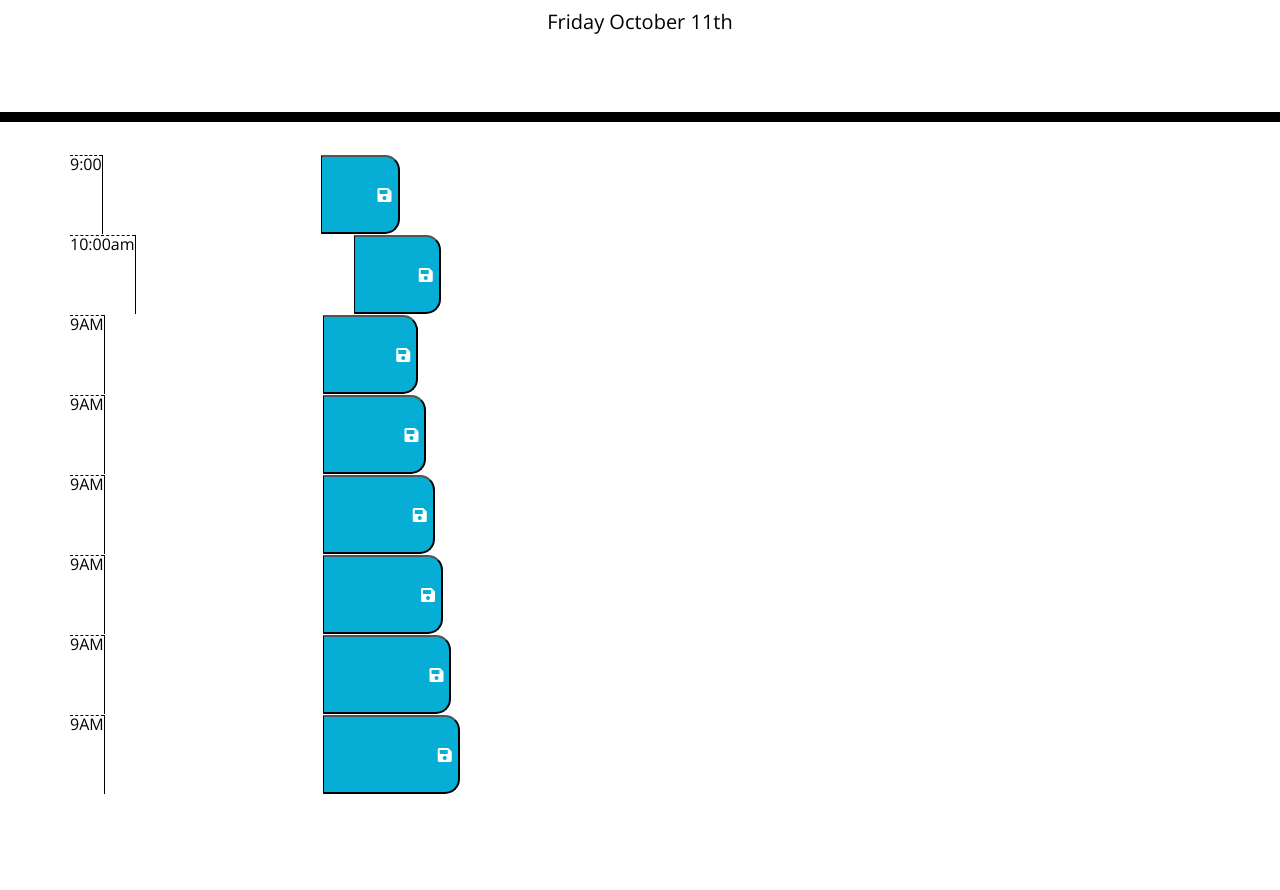
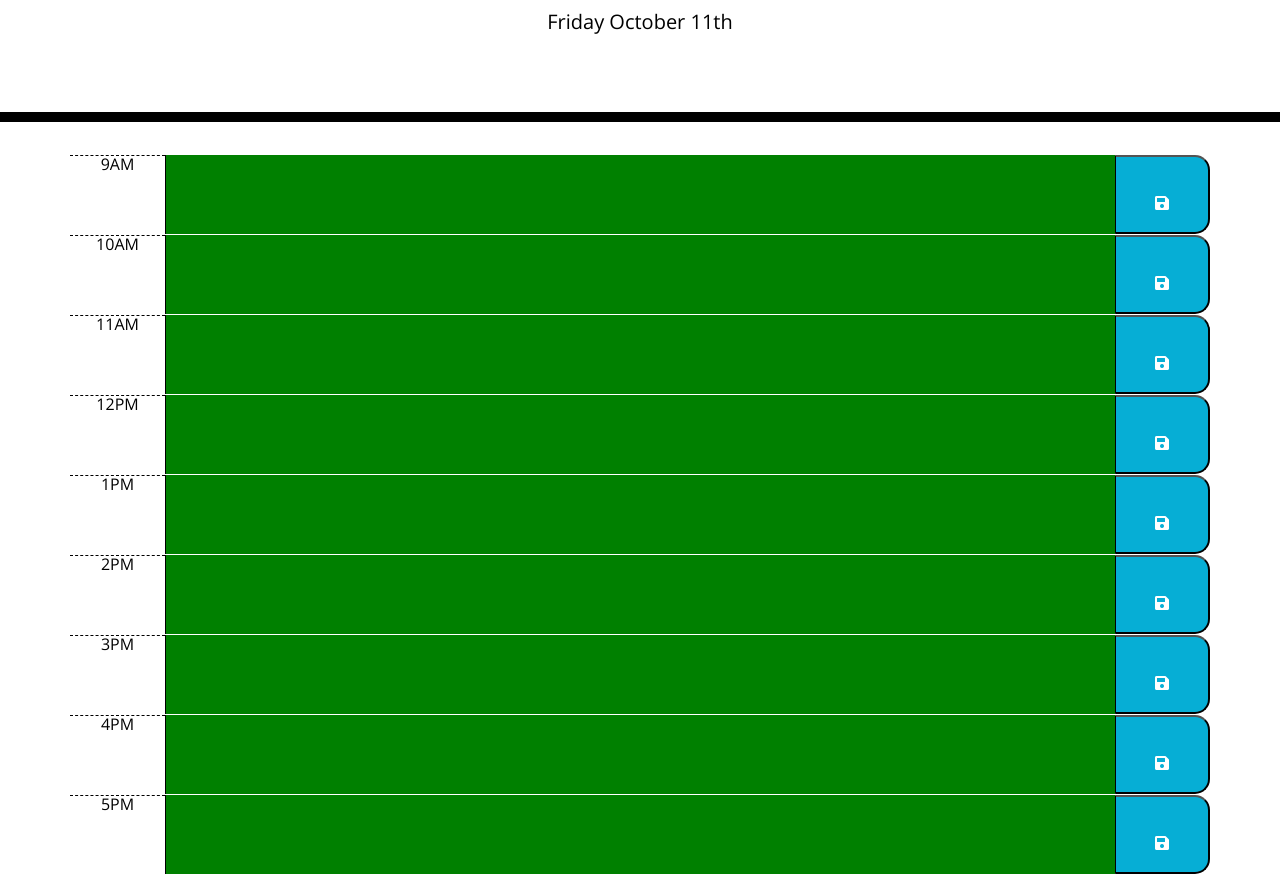
Before and after one commit to Nana90-byte/MyPlanner, a plain HTML site: page index.html in a window 1280 px wide. Shown: the part 182-1072 px from the top of the page. Before the commit the page ends 976 px from the top, so only its background shows below. Drawn offline with nearby package versions, Linux system fonts and the light colour scheme.

Commit message:
created the time blocks

```diff
--- a/index.html
+++ b/index.html
@@ -25,81 +25,91 @@
   </header>
   <div class="container">
     <!-- Timeblocks go here -->
+    <!-- //ids in military time -->
     <div class="time-block">
-        <div class="row">
-          <span class="hour">9:00</span>
-          <textarea id="textarea" class="description"></textarea>
-          <button class="saveBtn">
+        <div class="row" id="h-9">
+          <span class="hour col-md-1">9AM</span>
+          <textarea id="textarea9" class="description col-md-10"></textarea>
+          <button class="saveBtn col-md-1">
             <i class="fa fa-save"></i>
           </button>
         </div>
       </div>
       <div class="time-block">
-          <div class="row">
-            <span class="hour">10:00am</span>
-            <textarea id="textarea" class="description"></textarea>
-            <button class="saveBtn">
+          <div class="row" id="h-10">
+            <span class="hour col-md-1">10AM</span>
+            <textarea id="textarea10" class="description col-md-10"></textarea>
+            <button class="saveBtn col-md-1">
               <i class="fa fa-save"></i>
             </button>
           </div>
         </div>
         <div class="time-block">
-            <div class="row">
-              <span class="hour">9AM</span>
-              <textarea id="textarea" class="description"></textarea>
-              <button class="saveBtn">
+            <div class="row" id="h-11">
+              <span class="hour col-md-1">11AM</span>
+              <textarea id="textarea11" class="description col-md-10"></textarea>
+              <button class="saveBtn col-md-1">
                 <i class="fa fa-save"></i>
               </button>
             </div>
           </div>
           <div class="time-block">
-              <div class="row">
-                <span class="hour">9AM</span>
-                <textarea id="textarea" class="description"></textarea>
-                <button class="saveBtn">
+              <div class="row" id="h-12">
+                <span class="hour col-md-1">12PM</span>
+                <textarea id="textarea12" class="description col-md-10"></textarea>
+                <button class="saveBtn col-md-1">
                   <i class="fa fa-save"></i>
                 </button>
               </div>
             </div>
             <div class="time-block">
-                <div class="row">
-                  <span class="hour">9AM</span>
-                  <textarea id="textarea" class="description"></textarea>
-                  <button class="saveBtn">
+                <div class="row" id="h-13">
+                  <span class="hour col-md-1">1PM</span>
+                  <textarea id="textarea13" class="description col-md-10"></textarea>
+                  <button class="saveBtn col-md-1">
                     <i class="fa fa-save"></i>
                   </button>
                 </div>
               </div>
               <div class="time-block">
-                  <div class="row">
-                    <span class="hour">9AM</span>
-                    <textarea id="textarea" class="description"></textarea>
-                    <button class="saveBtn">
+                  <div class="row" id="h-14">
+                    <span class="hour col-md-1">2PM</span>
+                    <textarea id="textarea14" class="description col-md-10"></textarea>
+                    <button class="saveBtn col-md-1">
                       <i class="fa fa-save"></i>
                     </button>
                   </div>
                 </div>
                 <div class="time-block">
-                    <div class="row">
-                      <span class="hour">9AM</span>
-                      <textarea id="textarea" class="description"></textarea>
-                      <button class="saveBtn">
+                    <div class="row" id="h-15">
+                      <span class="hour col-md-1">3PM</span>
+                      <textarea id="textarea15" class="description col-md-10"></textarea>
+                      <button class="saveBtn col-md-1">
                         <i class="fa fa-save"></i>
                       </button>
                     </div>
                   </div>
                   <div class="time-block">
-                      <div class="row">
-                        <span class="hour">9AM</span>
-                        <textarea id="textarea" class="description"></textarea>
-                        <button class="saveBtn">
+                      <div class="row" id="h-16">
+                        <span class="hour col-md-1">4PM</span>
+                        <textarea id="textarea16" class="description col-md-10"></textarea>
+                        <button class="saveBtn col-md-1">
                           <i class="fa fa-save"></i>
                         </button>
                       </div>
                     </div>
-      <!-- <table class="table table-bordered"> -->
+                    <div class="time-block">
+                        <div class="row" id="h-17">
+                          <span class="hour col-md-1">5PM</span>
+                          <textarea id="textarea17" class="description col-md-10"></textarea>
+                          <button class="saveBtn col-md-1">
+                            <i class="fa fa-save"></i>
+                          </button>
+                        </div>
+                      </div>
+      <table class="table table-bordered">
 
-        <!-- <tbody>
+        <!-- <!-- <tbody>
           <div class="row">
             <tr>
               <div calss="col-md-2">
@@ -228,13 +238,14 @@
             </tr>
           </div>
 
-        </tbody> -->
+        </tbody>  -->
       </table>
     </div>
   </div>
-  <script src="script.js"></script>
+
 
   <script src="https://code.jquery.com/jquery-3.4.1.min.js"></script>
     <script src="https://cdnjs.cloudflare.com/ajax/libs/moment.js/2.24.0/moment.min.js"></script>
+    <script src="script.js"></script>
   </body>
 </html>
--- a/script.js
+++ b/script.js
@@ -1,8 +1,8 @@
 //setting my variables for the planner
 
-var submitButton = document.querySelectorAll(".button");
-var textSubmit = document.querySelectorAll(".holder");
-var timeSelect = document.querySelectorAll(".time");
+// var submitButton = document.querySelectorAll(".saveBtn");
+// var textSubmit = document.querySelectorAll(".specification");
+// var timeSelect = document.querySelectorAll(".hour");
 var date = document.querySelector("#currentDay");
 
 var m = moment().format("dddd MMMM Do");
@@ -10,25 +10,88 @@ var m = moment().format("dddd MMMM Do");
 console.log(m.toString("dddd MMMM Do"));
 date.innerHTML = m;
 
-console.log(submitButton);
-console.log(textSubmit);
+var t = moment().format("H");
+    console.log(t.toString("H"));
+
+// var t2 = moment().hour(9);
+//     console.log(t2.toString("9"))
+
+
+
+
+function colorBlocks() {
+   var t = moment().format("H");
+    console.log(t.toString("H"));
+    var boxList = ["#textarea9", "#textarea10", "#textarea11","#textarea12","#textarea13","#textarea14","#textarea15","#textarea16","#textarea17"];
+for ( var i = 0; i < 9; i++) {
+var mess = i + 9;
+
+if (t < mess) {
+ $(boxList[i]).css("background-color", "green");
+
+}
+   else if (t > mess){
+    $(boxList[i]).css("background-color", "light-gray");
+
+   }
+else if (t = mess) {
+    $(boxList[i]).css("background-color", "red");
+
+   }
+
+
+
+
+}}
+colorBlocks();
+
+function firsthourblock() {
+    // var t = moment().format("H");
+    // console.log(t.toString("H"));
+var t = 9
+  if(t < 9) {
+        $("#textarea1").css("background-color", "green");
+  }
+  else if (t => 9) {
+      $("#textarea1").css("background-color", "red")
+  }
+
+
+
+
+}
+function secondhourblock() {
+    var t = 9
+    if(t < 10) {
+          $("#textarea2").css("background-color", "green");
+    }
+    else if (t => 10) {
+        $("#textarea2").css("background-color", "red")
+    }
+}
+// firsthourblock();
+// secondhourblock();
+
+
+
 
 //after each click the variables will be saved to local storage
 
 
-$(".button").on("click", function() {
+// submitButton.addEventListener("click", function (event) {
+$(".saveBtn").on("click", function(){
+    var val = $(this).siblings(".description").val();
+    var time = $(this).parent().attr("id");
+    // store in local storage....time is the name of the local storage and value is the value of the local storage
+    localStorage.setItem(time, val);
 
-console.log(submitButton);
+})
 
 
-var timing = timeSelect.textContent;
-var userText = textSubmit.value;
+// create hour update function that checks the current hour to the hour of the time block
+// have to loop through each time block and get the number from the Id to compare the current hour
 
-localStorage.setItem("tiempo", timing);
-console.log(timing);
-localStorage.setItem("input", userText);
-console.log(userText);
-event.preventDefault();
-}
 
-)
+
+
+// )
--- a/style.css
+++ b/style.css
@@ -24,6 +24,7 @@ textarea{
 
 .description{
   white-space: pre-wrap;
+  background-color: lightgray;
 }
 
 .time-block{
```
